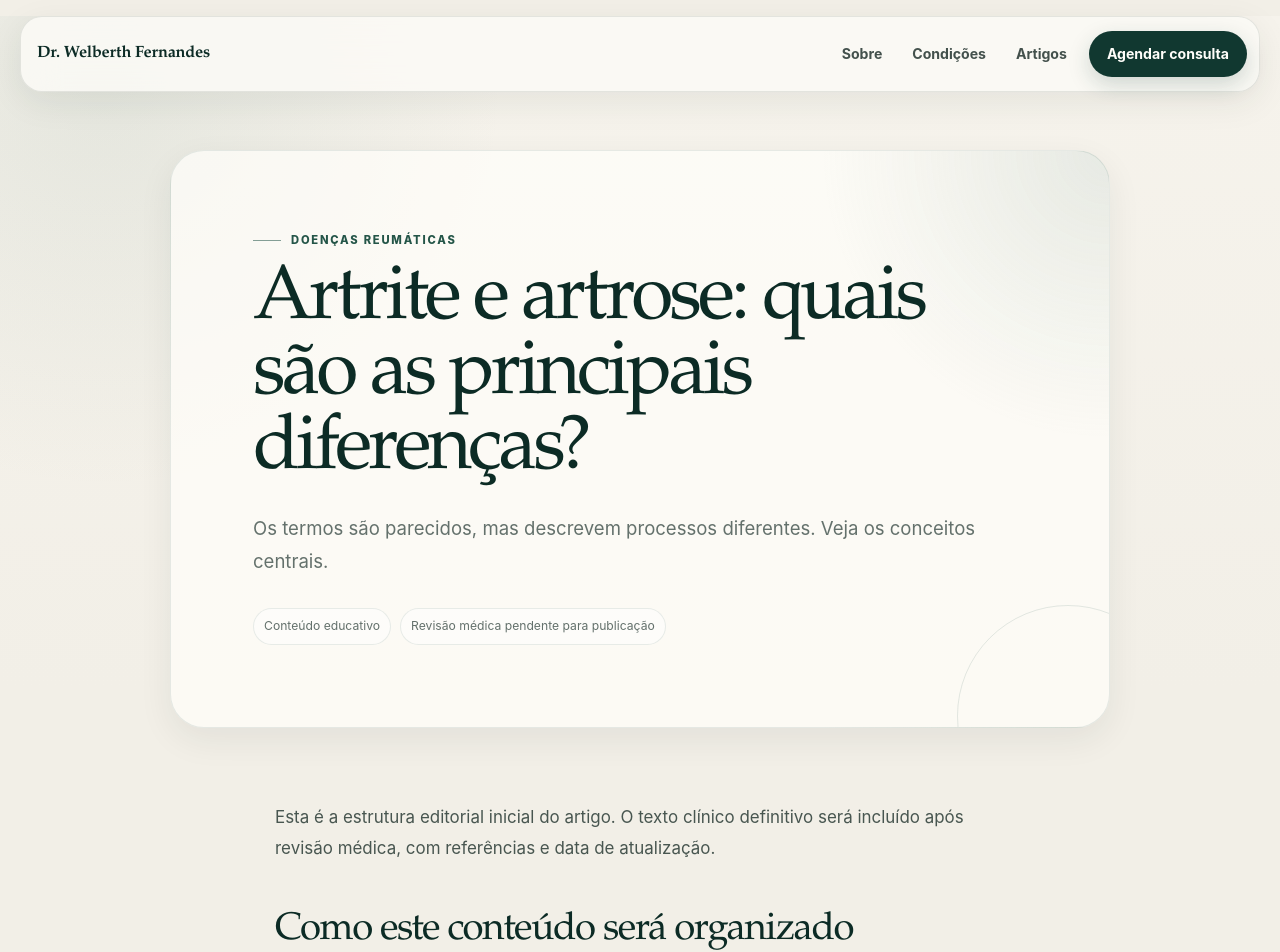
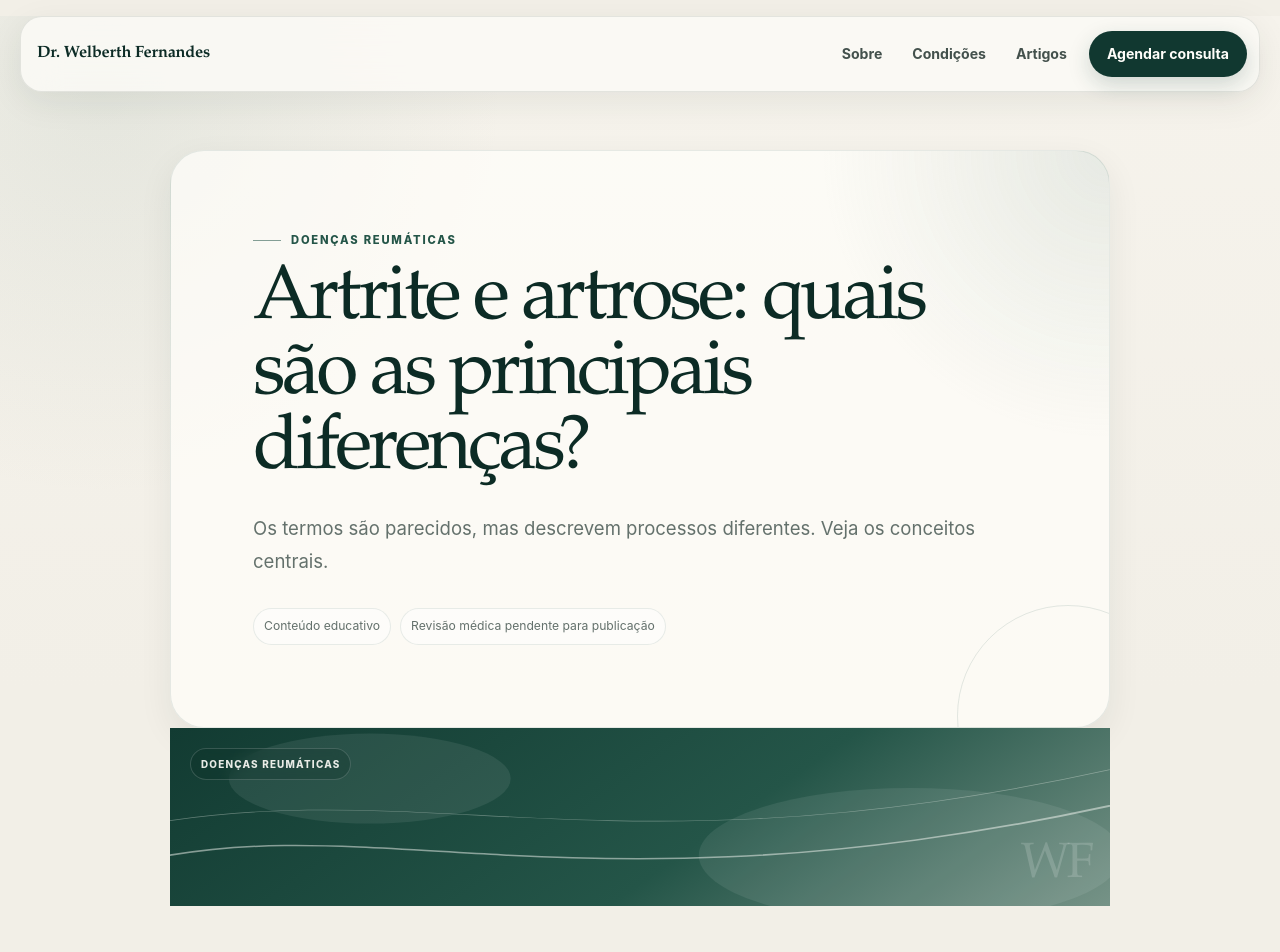
Before and after one commit to Zoqvera/Dr.-Welberth, a Next.js app: page /artigos/artrite-e-artrose-diferencas in a window 1280 px wide. Shown: the top 952 px of the page. Built offline with nearby package versions, Linux system fonts and the light colour scheme.

Commit message:
Add editorial cover to article detail pages

```diff
--- a/app/artigos/[slug]/page.tsx
+++ b/app/artigos/[slug]/page.tsx
@@ -1,6 +1,7 @@
 import type { Metadata } from "next";
 import Link from "next/link";
 import { notFound } from "next/navigation";
+import { ArticleCover } from "../../components/article-cover";
 import { articles, getArticle, getCondition } from "../../content";
 
 export function generateStaticParams() {
@@ -40,6 +41,10 @@ export default async function ArticlePage({ params }: { params: Promise<{ slug:
           </div>
         </div>
 
+        <div className="article-page-cover">
+          <ArticleCover category={article.category} slug={article.slug} />
+        </div>
+
         <div className="article-body">
           <p>
             Esta é a estrutura editorial inicial do artigo. O texto clínico definitivo será incluído após revisão médica, com referências e data de atualização.
```
